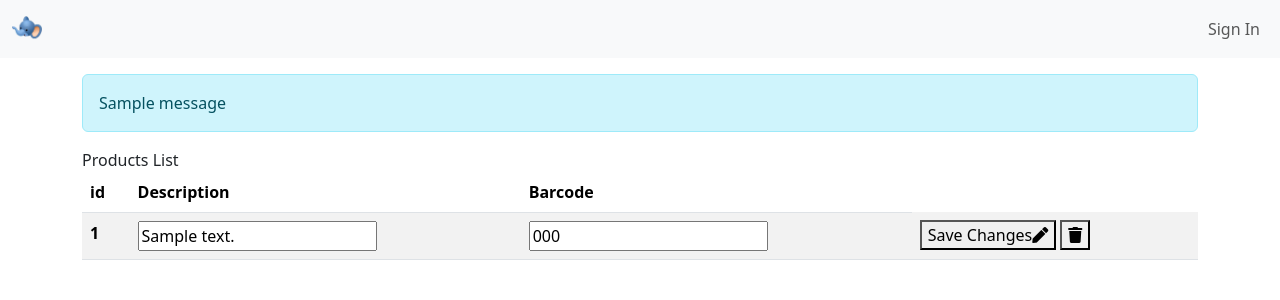
After one commit to jamescs50/HappyElephantServer, a Flask app: page /shop_list/products in a window 1280 px wide. The commit adds this page. Shown: the top 300 px of the page. Run offline with Flask 3, Linux system fonts and the light colour scheme; tables that the repository leaves empty hold one stand-in row (values such as "Sample post"); one stand-in notice (Sample message) is shown; some libraries are stand-ins or nearby versions.

Commit message:
products list

```diff
--- a/app/__init__.py
+++ b/app/__init__.py
@@ -42,6 +42,8 @@ def create_app(config_class=Config):
     from app.main import bp as main_bp
     app.register_blueprint(main_bp)
 
+    from app.shop_list import bp as shop_list_bp
+    app.register_blueprint(shop_list_bp, url_prefix='/shop_list')
 
     return app
 
--- /dev/null
+++ b/app/shop_list/__init__.py
@@ -0,0 +1,5 @@
+from flask import Blueprint
+
+bp = Blueprint('shop_list', __name__)
+
+from app.shop_list import routes
--- /dev/null
+++ b/app/shop_list/routes.py
@@ -0,0 +1,35 @@
+from datetime import datetime
+from flask import render_template, flash, redirect, url_for, request, g, \
+    jsonify, current_app
+from flask_login import current_user, login_required
+from flask_babel import _, get_locale
+#from langdetect import detect, LangDetectException
+#from app.translate import translate
+from app import db
+from app.shop_list.forms import ProductForm
+from app.models import  User,ShopListProduct
+from app.shop_list import bp
+
+
+@bp.route('/products', methods=['GET', 'POST'])
+#@login_required
+def products():
+    if request.method == 'POST':
+        action = request.form['action']
+        p_id = request.form['p_id']
+        product = ShopListProduct.query.get(p_id)
+        if action == 'delete':
+            db.session.delete(product)
+            db.session.commit()
+            flash('Product deleted successfully!', 'success')
+        elif action == 'update':
+            description = request.form['description']
+            barcode = request.form['barcode']
+            product.description = description
+            product.barcode = barcode
+            db.session.commit()
+            flash('Product updated successfully!', 'success')
+        return redirect(url_for('shop_list.products'))
+
+    p = ShopListProduct.query.all()
+    return  render_template('shop_list/products.html',title='Items',products=p)
--- /dev/null
+++ b/app/static/js/scripts.js
@@ -0,0 +1,16 @@
+// marks off completed to-do list task
+function toggleCompleted(id) {
+    const todoCells = document.querySelectorAll(`#todo-${id} td`);
+    todoCells.forEach(cell => {
+      if (cell.classList.contains('completed')) {
+        cell.classList.remove('completed');
+      } else {
+        cell.classList.add('completed');
+      }
+    });
+  }
+
+//confirmation pops up when delete button is selected to delete an item
+function confirmDelete() {
+    return confirm("Are you sure you want to delete this item from your To-Do list?");
+  }
--- a/app/templates/base.html
+++ b/app/templates/base.html
@@ -11,7 +11,9 @@
     <!-- Bootstrap -->
     <link href="https://cdn.jsdelivr.net/npm/bootstrap@5.3.2/dist/css/bootstrap.min.css" rel="stylesheet" integrity="sha384-T3c6CoIi6uLrA9TneNEoa7RxnatzjcDSCmG1MXxSR1GAsXEV/Dwwykc2MPK8M2HN" crossorigin="anonymous">
     <link rel="stylesheet" href="https://use.fontawesome.com/releases/v5.5.0/css/all.css" integrity="sha384-B4dIYHKNBt8Bc12p+WXckhzcICo0wtJAoU8YZTY5qE0Id1GSseTk6S+L3BlXeVIU" crossorigin="anonymous">
-    <link rel="shortcut icon" type="image/x-icon" href="{{ url_for('static', filename='HappyElephant.ico') }}">
+    <!--<link rel="stylesheet" href="https://cdn.jsdelivr.net/npm/@fortawesome/fontawesome-free@6.2.1/css/fontawesome.min.css" integrity="sha384-QYIZto+st3yW+o8+5OHfT6S482Zsvz2WfOzpFSXMF9zqeLcFV0/wlZpMtyFcZALm" crossorigin="anonymous">-->
+
+    <link rel="shortcut icon" type="image/x-icon" href="{{ url_for('static', filename='images/HappyElephant.ico') }}">
     {% if title %}
     <title>{{ title }} - HappyElephant</title>
     {% else %}
@@ -20,56 +22,10 @@
 </head>
 
 <body>
-<!--
-    <section class="hero is-small is-info mb-4">
-        <div class="navbar-menu">
-
-            <div class="navbar-end">
-                <a class="navbar-item">
-                    Home
-                </a>
-                 {% if current_user.is_anonymous %}
-                <a class="navbar-item" href="{{ url_for('auth.login') }}">
-                    Sign in
-                </a>
-                {% else %}
-                <div class="dropdown">
-                    <div class="dropdown-trigger">
-                        <button class="button" aria-haspopup="true" aria-controls="dropdown-menu3" style="border-radius: 50%;border: none;width:50px;height:50px;margin: 4px 4px;">
-                            <img src="{{ url_for('static', filename='HappyElephant.png') }}" style="width:500px;height:auto;">
-                        </button>
-                    </div>
-                    <div class="dropdown-menu" id="dropdown-menu3" role="menu">
-                        <div class="dropdown-content">
-                            <a href="{{ url_for('auth.edit_profile') }}" class="dropdown-item">
-                                Profile
-                            </a>
-                            <a href="{{ url_for('auth.logout') }}" class="dropdown-item">
-                                Sign Out
-                            </a>
-                        <hr class="dropdown-divider">
-                            <a href="#" class="dropdown-item">
-                                More
-                            </a>
-                        </div>
-                    </div>
-                </div>
-               {% endif %}
-            </div>
-        </div>
-        <div class="hero-body">
-            <img src="{{ url_for('static', filename='HappyElephant.png') }}">
-            <h1 class="title is-1">Happy Elephant</h1>
-            <p class="subtitle is-4">
-                Our Family site
-            </p>
-        </div>
-    </section>
--->
     <nav class="navbar navbar-expand-lg bg-body-tertiary">
         <div class="container-fluid">
           <a class="navbar-brand" href="#">
-            <img src="{{ url_for('static', filename='HappyElephant.png') }}" width="30" height="default" title="The Happy Elephant" />
+            <img src="{{ url_for('static', filename='images/HappyElephant.png') }}" width="30" height="default" title="The Happy Elephant" />
           </a>
           <button class="navbar-toggler" type="button" data-bs-toggle="collapse" data-bs-target="#navbarSupportedContent" aria-controls="navbarSupportedContent" aria-expanded="false" aria-label="Toggle navigation">
             <span class="navbar-toggler-icon"></span>
@@ -84,14 +40,14 @@
 
               {% else %}
               <li class="nav-item">
-                <a class="nav-link active" aria-current="page" href="#">Home</a>
+                <a class="nav-link active" aria-current="page" href="{{ url_for('main.index') }}">Home</a>
               </li>
               <li class="nav-item">
-                <a class="nav-link" href="#">Link</a>
+                <a class="nav-link" href="{{ url_for('main.data') }}">MQTT Data</a>
               </li>
               <li class="nav-item dropdown">
                 <a class="nav-link dropdown-toggle" href="#" role="button" data-bs-toggle="dropdown" aria-expanded="false">
-                    <img src="HappyElephant.png" width="30" height="default" title="Your Account" />
+                    <img src="{{ current_user.avatar(70) }}" width="30" height="default" title="Your Account" />
                 </a>
                 <ul class="dropdown-menu dropdown-menu-end">
                     <li><a class="dropdown-item" href="{{ url_for('auth.edit_profile') }}">{{ _('Edit Profile') }}</a></li>
@@ -105,23 +61,23 @@
       </div>
     </nav>
     <div class="container mt-3">
+    {% with messages = get_flashed_messages() %}
+      {% if messages %}
+        {% for message in messages %}
+        <div class="alert alert-info" role="alert">{{ message }}</div>
+        {% endfor %}
+      {% endif %}
+    {% endwith %}
+
     {% block content %}
+    {% endblock content %}
 
-    {% endblock content %}
     </div>
-    <!-- Bulma required script
-    <script>
-        var dropdown = document.querySelector('.dropdown');
-        dropdown.addEventListener('click', function(event) {
-          event.stopPropagation();
-          dropdown.classList.toggle('is-active');
-        });
-    </script>
-    -->
     <!-- jQuery (necessary for Bootstrap's JavaScript plugins) -->
     <script src="https://ajax.googleapis.com/ajax/libs/jquery/1.12.4/jquery.min.js"></script>
     <!-- Include all compiled plugins (below), or include individual files as needed -->
     <script src="https://cdn.jsdelivr.net/npm/@popperjs/core@2.11.8/dist/umd/popper.min.js" integrity="sha384-I7E8VVD/ismYTF4hNIPjVp/Zjvgyol6VFvRkX/vR+Vc4jQkC+hVqc2pM8ODewa9r" crossorigin="anonymous"></script>
     <script src="https://cdn.jsdelivr.net/npm/bootstrap@5.3.2/dist/js/bootstrap.min.js" integrity="sha384-BBtl+eGJRgqQAUMxJ7pMwbEyER4l1g+O15P+16Ep7Q9Q+zqX6gSbd85u4mG4QzX+" crossorigin="anonymous"></script>
+    <script src="/static/js/scripts.js"></script>
 </body>
 </html>
--- /dev/null
+++ b/app/templates/shop_list/products.html
@@ -0,0 +1,39 @@
+{% extends 'base.html' %}
+
+{% block content %}
+
+<h>Products List</h>
+<div class="column">
+    {% if products %}
+    <table class="table table-striped">
+        <thead>
+            <tr>
+                <th>id</th><th>Description</th><th>Barcode</th>
+            </tr>
+        </thead>
+        <tbody>
+        {% for p in products %}
+        <tr>
+            <form method="POST">
+                <th>{{ p.id}}</th>
+                <td>
+                    <input id="table-inputs_descr" type="text" name="description" value="{{ p.description }}">
+                </td>
+                <td>
+                    <input id="table-inputs_barcode" type="text" name="barcode" value="{{ p.barcode }}">
+                </td>
+                <td>
+                    <input type="hidden" name="p_id" value="{{ p.id }}">
+                    <button type="submit" id="edit-btn" name="action" value="update" >Save Changes<i class="fa fa-pen"></i></button>
+                    <button type="submit" id="delete-btn" name="action" value="delete"  onclick="return confirmDelete()" ><i class="fa fa-trash"></i></button>
+                </td>
+            </form>
+        </tr>
+        {% endfor %}
+        </tbody>
+    </table>
+    {% else %}
+    <p>No products defined</p>
+    {% endif %}
+</div>
+{% endblock %}
--- a/happyelephant.py
+++ b/happyelephant.py
@@ -1,11 +1,11 @@
 from app import create_app, db
-from app.models import User
+from app.models import User,ShopListProduct
 
 app = create_app()
 
 
 @app.shell_context_processor
 def make_shell_context():
-    return {'db': db, 'User': User}
+    return {'db': db, 'User': User,'ShopListProduct':ShopListProduct}
 #    return {'db': db, 'User': User, 'Post': Post, 'Message': Message,
 #            'Notification': Notification, 'Task': Task}
```
Also changed, not shown: app/models.py (+39 -4 lines), app/shop_list/forms.py (added, +9 -0 lines), app/static/images/HappyElephant.ico (renamed from app/static/HappyElephant.ico), app/static/images/HappyElephant.png (renamed from app/static/HappyElephant.png).
